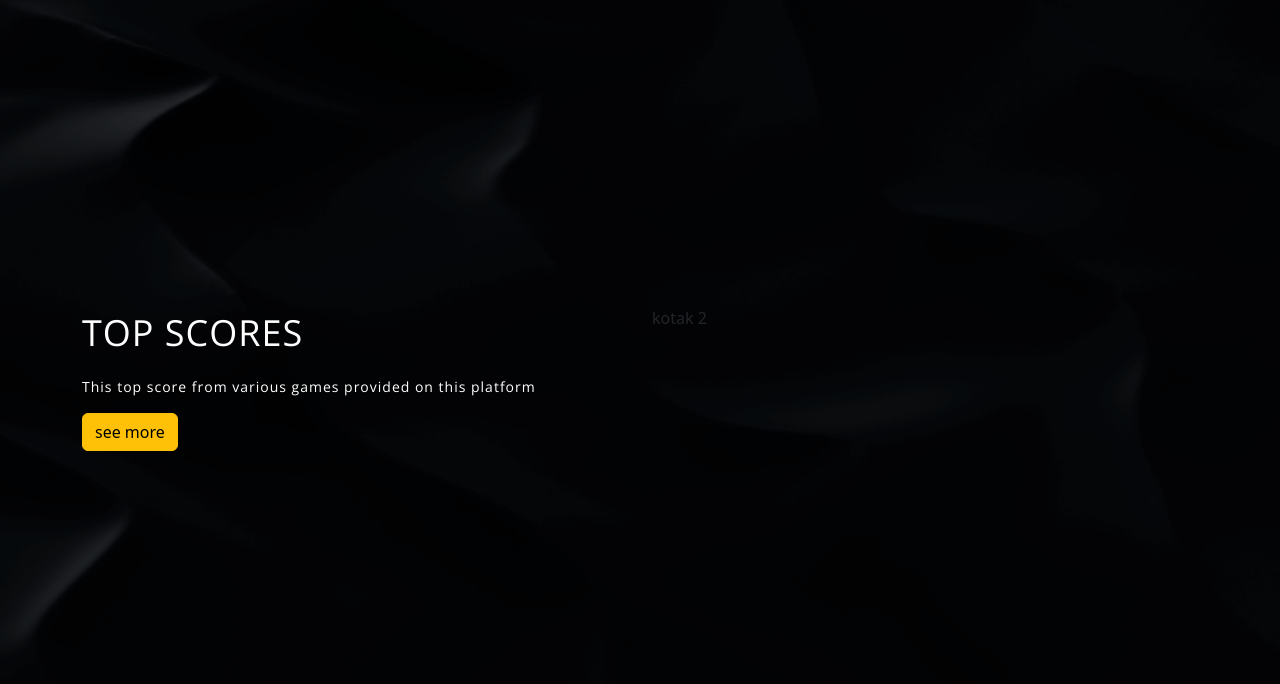
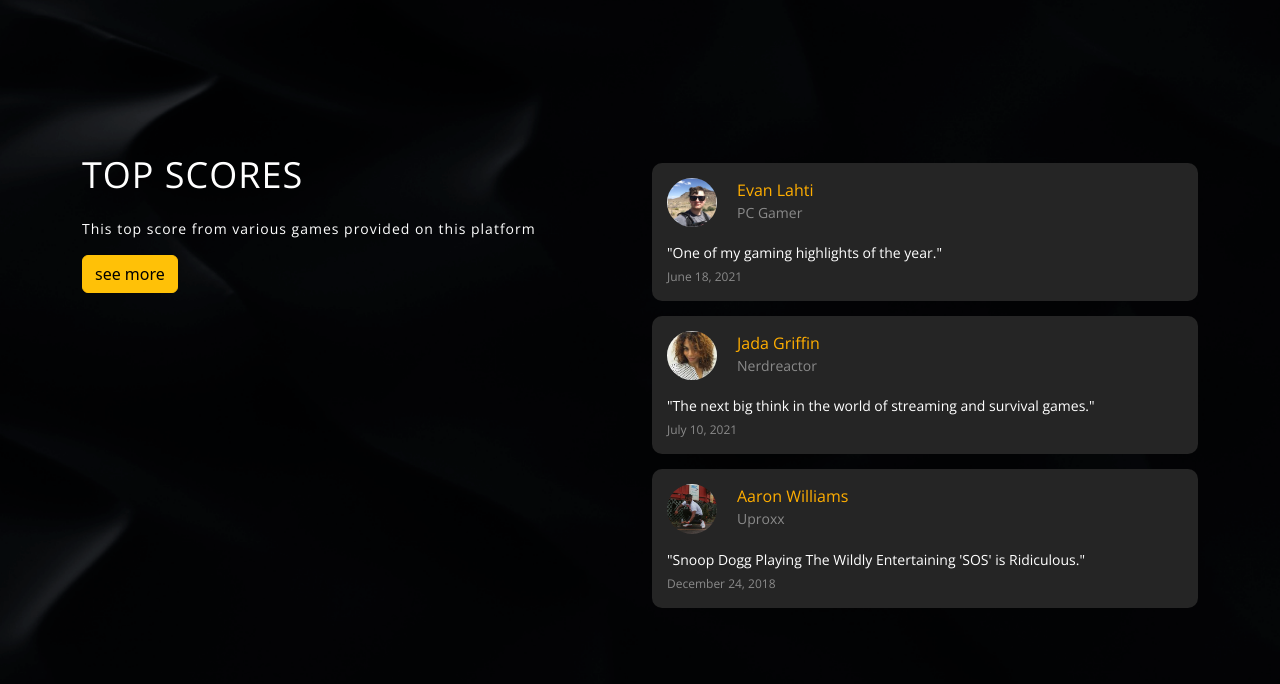
Before and after one commit to mhdarifsetiawan/chapter3-challenge, a plain HTML site: page index.html in a window 1280 px wide. Shown: the part 3222-3906 px from the top of the page. Drawn offline with nearby package versions, Linux system fonts and the light colour scheme.

Commit message:
section lima result

```diff
--- a/css/style.css
+++ b/css/style.css
@@ -1,6 +1,7 @@
 body {
     font-family: 'Open Sans', sans-serif;
     font-size: 12px;
+    color: white;
 }
 
 /* font/text */
@@ -121,6 +122,67 @@ a.mainBtn {
 .sectionWrap5 {
     background-image: url(/asset/top-score-bg.png);
 }
+
+.topScoreWrap1, .topScoreWrap2, .topScoreWrap3 {
+    margin-top: 15px;
+}
+
+.topScoreWrap {
+    /* display: flex; */
+    width: 100%;
+    background-color: rgb(37, 37, 37);
+    border-radius: 10px;
+    padding: 15px;
+}
+
+.topScoreLine1, .topScoreLine2 {
+    display: flex;
+    width: 100%;
+}
+
+.topScoreLine2 {
+    flex-direction: column;
+    margin-top: 15px;
+}
+
+.topScorePoto {
+    width: auto;
+}
+
+.topScoreImg {
+    width: 50px;
+}
+
+.topScoreName {
+    width: auto;
+    margin-left: 20px;
+}
+
+.topScoreName .name {
+    font-family: 'Open Sans', sans-serif;
+    color: rgb(255, 174, 0);
+}
+
+.topScoreName .profesi {
+    font-family: 'Open Sans', sans-serif;
+    color: rgb(138, 138, 138);
+    font-size: 14px
+}
+
+.topScoreTesti {
+    width: 100%;
+    font-family: 'Open Sans', sans-serif;
+    color: white;
+    font-size: 14px;
+}
+
+.topScoreDate {
+    width: 100%;
+    font-family: 'Open Sans', sans-serif;
+    font-size: 12px;
+    color: rgb(138, 138, 138);
+    margin-top: 5px
+}
 /* end section kelima */
 
 
--- a/index.html
+++ b/index.html
@@ -189,7 +189,61 @@
             <p class="subText">This top score from various games provided on this platform</p>
             <a href="#" class="btn btn-warning">see more</a>
           </div>
-          <div class="col-md-6">kotak 2</div>
+          <div class="col-md-6">
+            <div class="topScoreMainWrap">
+              <div class="topScoreWrap1">
+                <div class="topScoreWrap">
+                  <div class="topScoreLine1">
+                    <div class="topScorePoto">
+                      <img src="/asset/evan-lahti.jpg" alt="" class="topScoreImg rounded-circle">
+                    </div>
+                    <div class="topScoreName">
+                      <div class="name">Evan Lahti</div>
+                      <div class="profesi">PC Gamer</div>
+                    </div>
+                  </div>
+                  <div class="topScoreLine2">
+                    <div class="topScoreTesti">"One of my gaming highlights of the year."</div>
+                    <div class="topScoreDate">June 18, 2021</div>
+                  </div>
+                </div>
+              </div>
+              <div class="topScoreWrap2">
+                <div class="topScoreWrap">
+                  <div class="topScoreLine1">
+                    <div class="topScorePoto">
+                      <img src="/asset/jada-griffin.jpg" alt="" class="topScoreImg rounded-circle">
+                    </div>
+                    <div class="topScoreName">
+                      <div class="name">Jada Griffin</div>
+                      <div class="profesi">Nerdreactor</div>
+                    </div>
+                  </div>
+                  <div class="topScoreLine2">
+                    <div class="topScoreTesti">"The next big think in the world of streaming and survival games."</div>
+                    <div class="topScoreDate">July 10, 2021</div>
+                  </div>
+                </div>
+              </div>
+              <div class="topScoreWrap3">
+                <div class="topScoreWrap">
+                  <div class="topScoreLine1">
+                    <div class="topScorePoto">
+                      <img src="/asset/aaron-williams.jpg" alt="" class="topScoreImg rounded-circle">
+                    </div>
+                    <div class="topScoreName">
+                      <div class="name">Aaron Williams</div>
+                      <div class="profesi">Uproxx</div>
+                    </div>
+                  </div>
+                  <div class="topScoreLine2">
+                    <div class="topScoreTesti">"Snoop Dogg Playing The Wildly Entertaining 'SOS' is Ridiculous."</div>
+                    <div class="topScoreDate">December 24, 2018</div>
+                  </div>
+                </div>
+              </div>
+            </div>
+          </div>
         </div>
       </div>
     </div>
```
